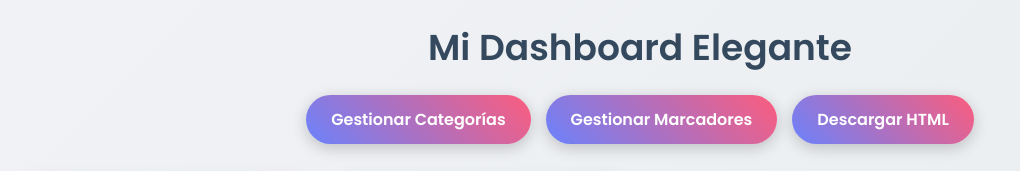
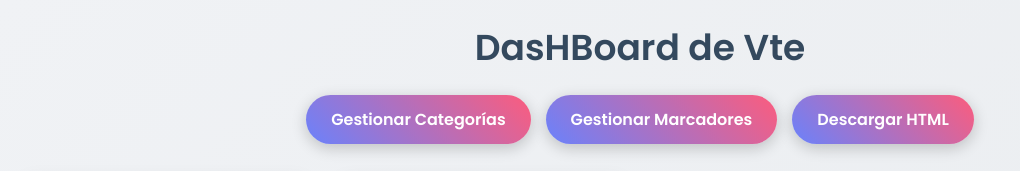
Before and after one commit to vtedash/vtedash, a plain HTML site: page index.html in a window 1280 px wide. Shown: the top 171 px of the page, without its empty margins (0-1020 px from the left). Drawn offline with Linux system fonts and the light colour scheme.

Commit message:
Update index.html

```diff
--- a/index.html
+++ b/index.html
@@ -239,7 +239,7 @@
 <body>
   <div class="container">
     <div class="header">
-      <h1>Mi Dashboard Elegante</h1>
+      <h1>DasHBoard de Vte</h1>
       <div class="buttons">
         <button onclick="openCategoryManagerModal()">Gestionar Categorías</button>
         <button onclick="openBookmarkManagerModal()">Gestionar Marcadores</button>
```
